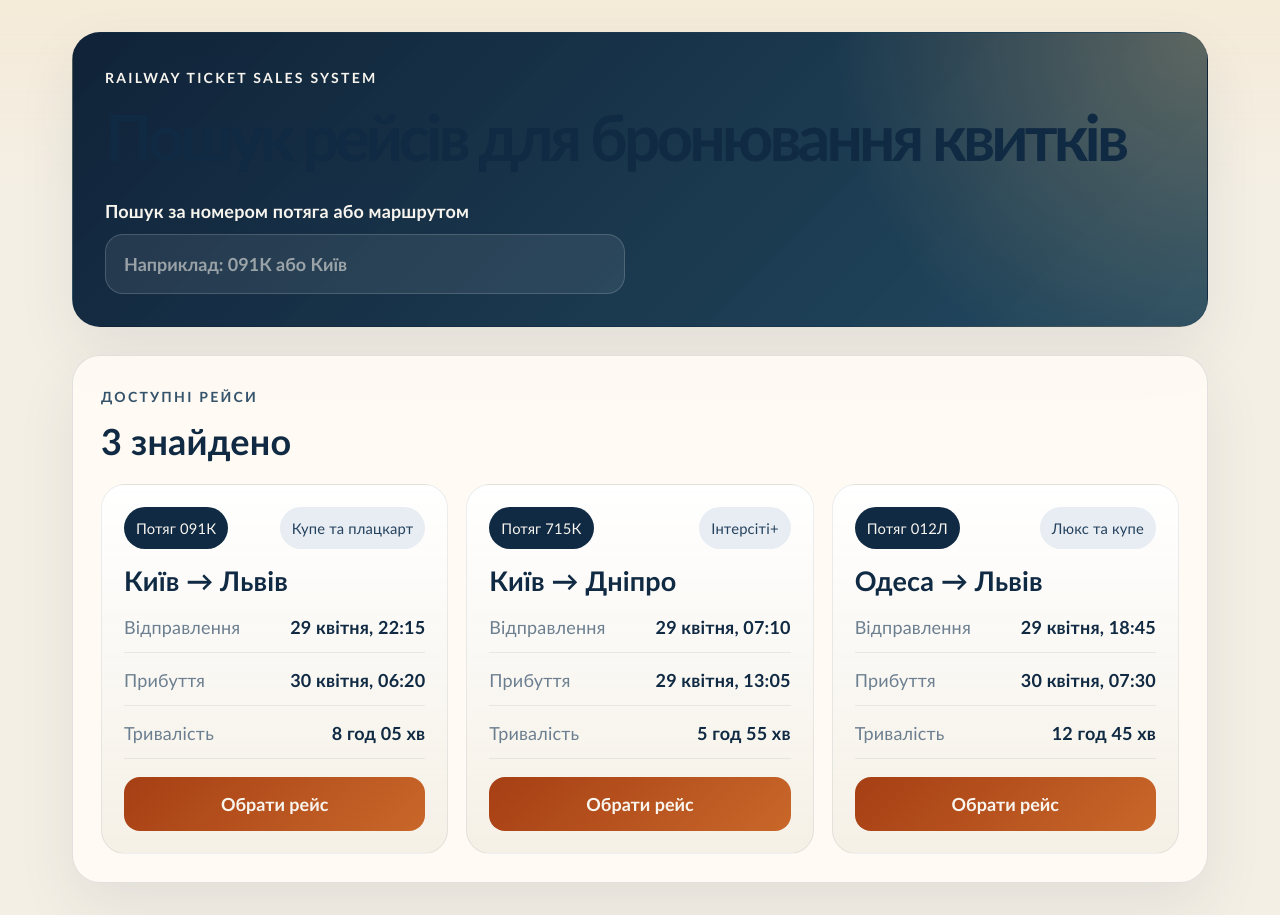
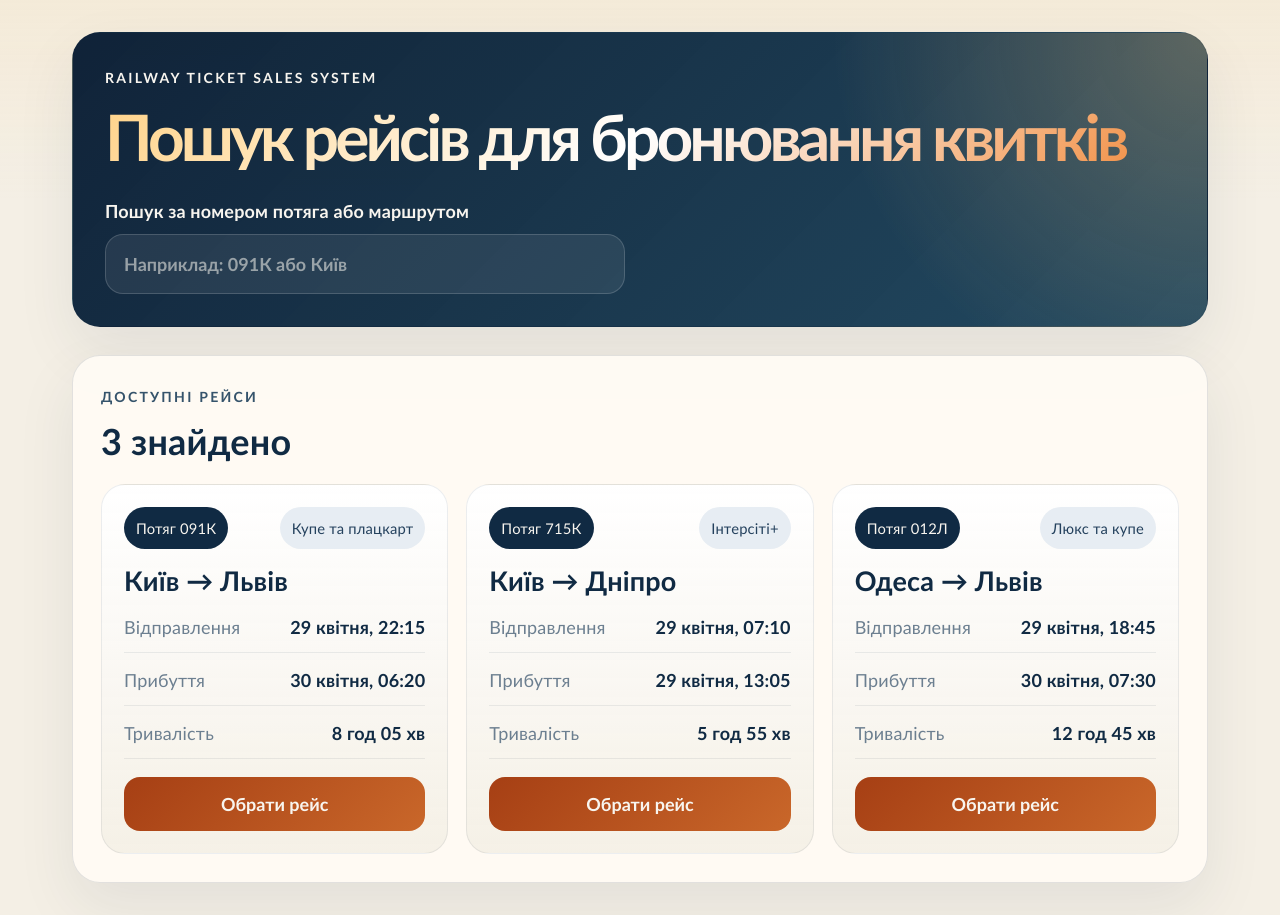
Before and after one commit to MikeSydo/railway-ticket-sales-system, a React app in the folder frontend/: page / in a window 1280 px wide. Built offline with nearby package versions, Linux system fonts and the light colour scheme; the HTML template or start-up script is replaced by a standard one.

Commit message:
fix: apply proper gradient styling to hero heading
Replace the invalid gradient color rule with background-clip text styling so the booking search heading no longer falls back to blue.

```diff
--- a/frontend/src/App.css
+++ b/frontend/src/App.css
@@ -18,6 +18,14 @@
     radial-gradient(circle at top right, rgba(255, 196, 118, 0.28), transparent 32%),
     linear-gradient(135deg, rgba(11, 30, 52, 0.98), rgba(21, 63, 89, 0.94));
   color: #f8f5ef;
+}
+
+.hero-panel h1 {
+  color: #f8f5ef;
+  background: linear-gradient(135deg, #ffd38a, #ffffff, #f08a3c);
+  -webkit-background-clip: text;
+  background-clip: text;
+  -webkit-text-fill-color: transparent;
 }
 
 .eyebrow,
--- a/frontend/src/index.css
+++ b/frontend/src/index.css
@@ -52,7 +52,6 @@ h1 {
   font-size: clamp(2.6rem, 5vw, 4.8rem);
   letter-spacing: -0.06em;
   margin: 0 0 18px;
-  color: gradient(135deg, #7a4522, #ffbb00);
   @media (max-width: 1024px) {
     font-size: 2.9rem;
   }
```
